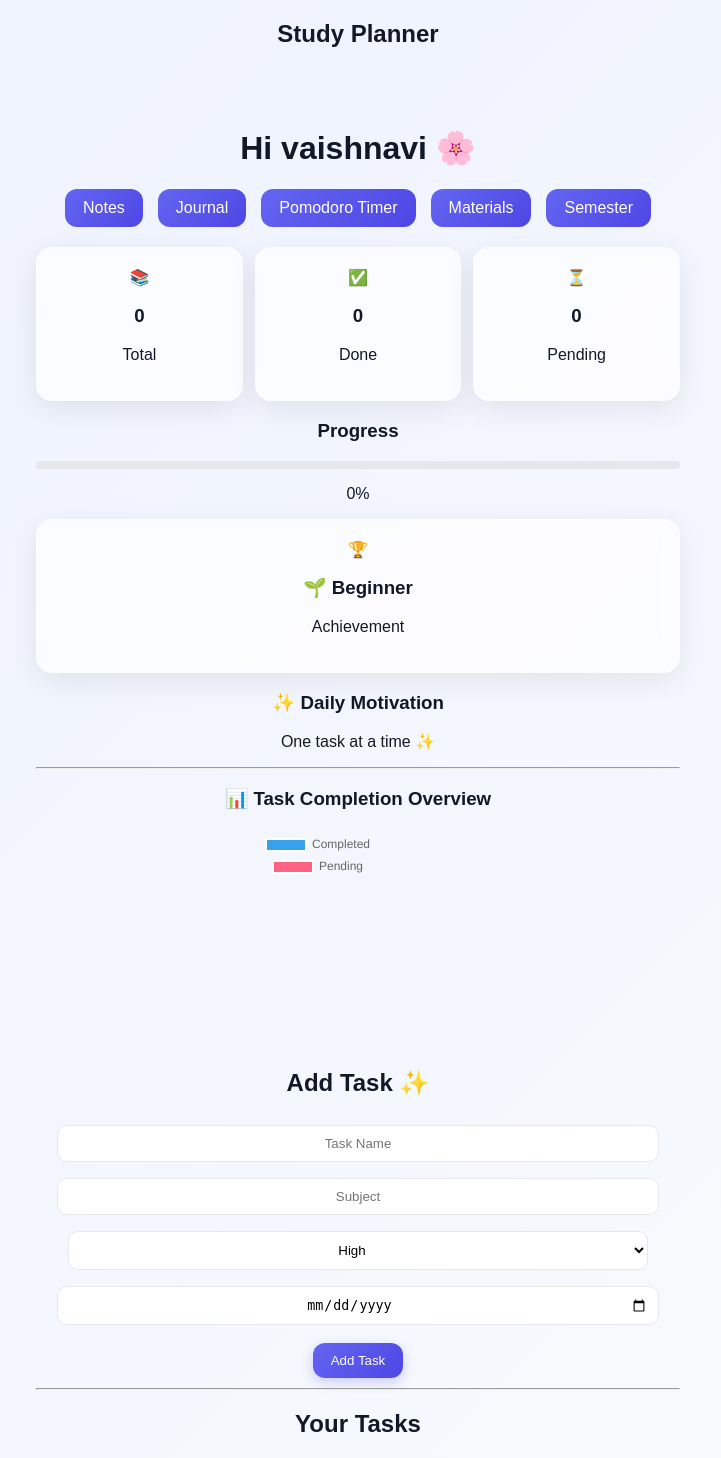
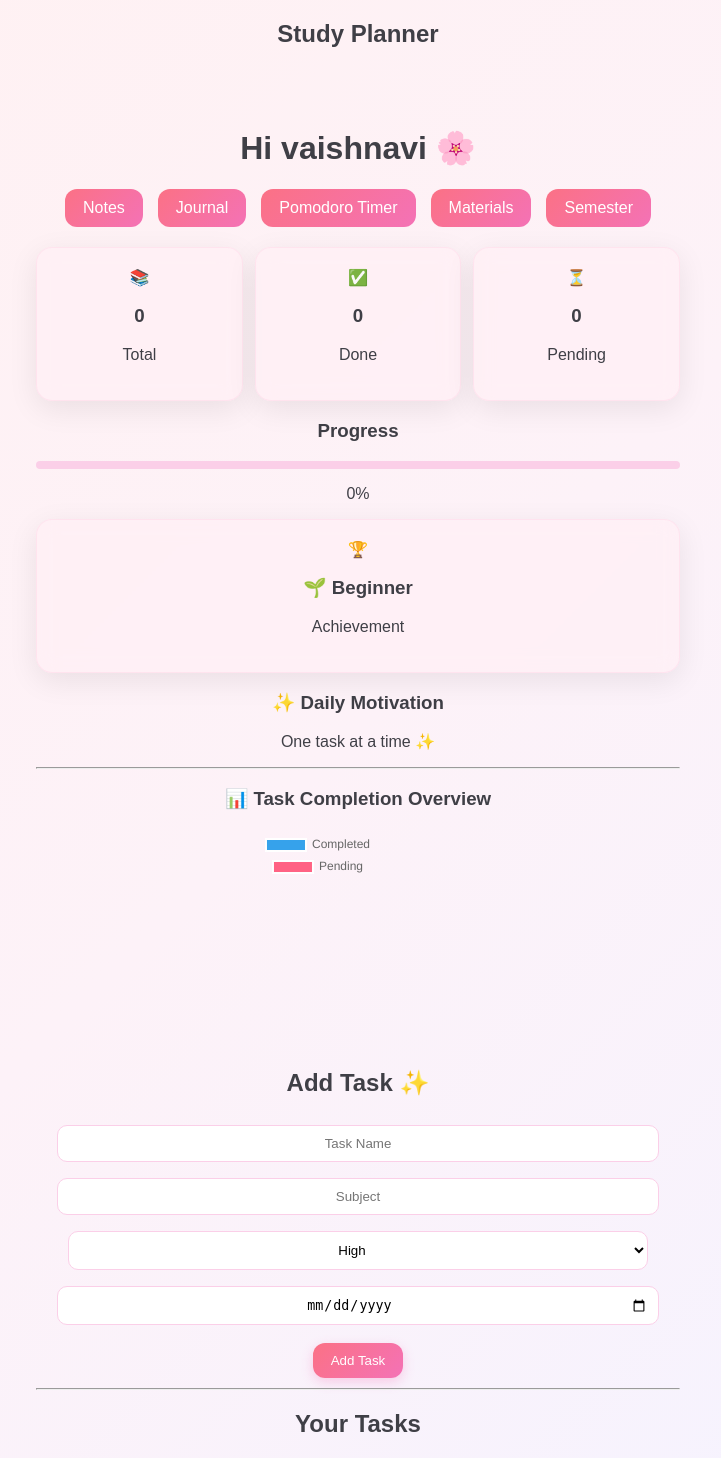
Before and after one commit to vincyv525-collab/study-planner, a Flask app: page /dashboard in a window 1280 px wide. Shown: the whole page, without its empty margins (282-1003 px from the left). Run offline with Flask 3, Linux system fonts and the light colour scheme; a user stored in the database is signed in; data comes from the database, SQL or seed files in the repository.

Commit message:
Update style.css

```diff
--- a/static/style.css
+++ b/static/style.css
@@ -6,8 +6,8 @@ body {
     margin: 0;
     font-family: "Poppins", sans-serif;
 
-    background: linear-gradient(135deg, #eef2ff, #f8fafc);
-    color: #111827;
+    background: linear-gradient(135deg, #fff1f2, #fdf2f8, #f5f3ff);
+    color: #3f3f46;
 
     display: flex;
     flex-direction: column;
@@ -32,20 +32,20 @@ body {
 }
 
 /* =========================
-   CARD SYSTEM (GLASS)
+   CARD SYSTEM
 ========================= */
 
 .card,
 .stat-card,
 .aesthetic-task-card,
 .material-card {
-    background: rgba(255, 255, 255, 0.7);
+    background: rgba(255, 240, 245, 0.7);
     backdrop-filter: blur(10px);
 
     border-radius: 16px;
     padding: 20px;
 
-    border: 1px solid rgba(255,255,255,0.3);
+    border: 1px solid rgba(255, 200, 220, 0.3);
 
     box-shadow: 0 8px 30px rgba(0,0,0,0.08);
 
@@ -62,7 +62,7 @@ body {
 ========================= */
 
 button {
-    background: linear-gradient(135deg, #6366f1, #4f46e5);
+    background: linear-gradient(135deg, #fb7185, #f472b6);
     color: white;
 
     padding: 10px 18px;
@@ -71,7 +71,7 @@ button {
 
     cursor: pointer;
 
-    box-shadow: 0 4px 12px rgba(99,102,241,0.3);
+    box-shadow: 0 4px 12px rgba(244,114,182,0.3);
 
     transition: all 0.25s ease;
 
@@ -94,7 +94,7 @@ input, select {
     margin: 8px 0;
 
     border-radius: 10px;
-    border: 1px solid #e5e7eb;
+    border: 1px solid #fbcfe8;
 
     background: #ffffff;
     text-align: center;
@@ -274,12 +266,12 @@ input:focus, select:focus {
 
 .progress-bar {
     height: 8px;
-    background: #e5e7eb;
+    background: #fbcfe8;
     border-radius: 10px;
 }
 
 .progress-fill {
-    background: linear-gradient(90deg, #6366f1, #ec4899);
+    background: linear-gradient(90deg, #fb7185, #c084fc);
     height: 100%;
     border-radius: 10px;
 }
@@ -323,7 +315,7 @@ input:focus, select:focus {
 }
 
 .action-btn {
-    background: linear-gradient(135deg, #6366f1, #4f46e5);
+    background: linear-gradient(135deg, #fb7185, #f472b6);
     color: white;
 
     padding: 10px 18px;
```
Also changed, not shown: other parts of static/style.css (+24 -32 lines).
